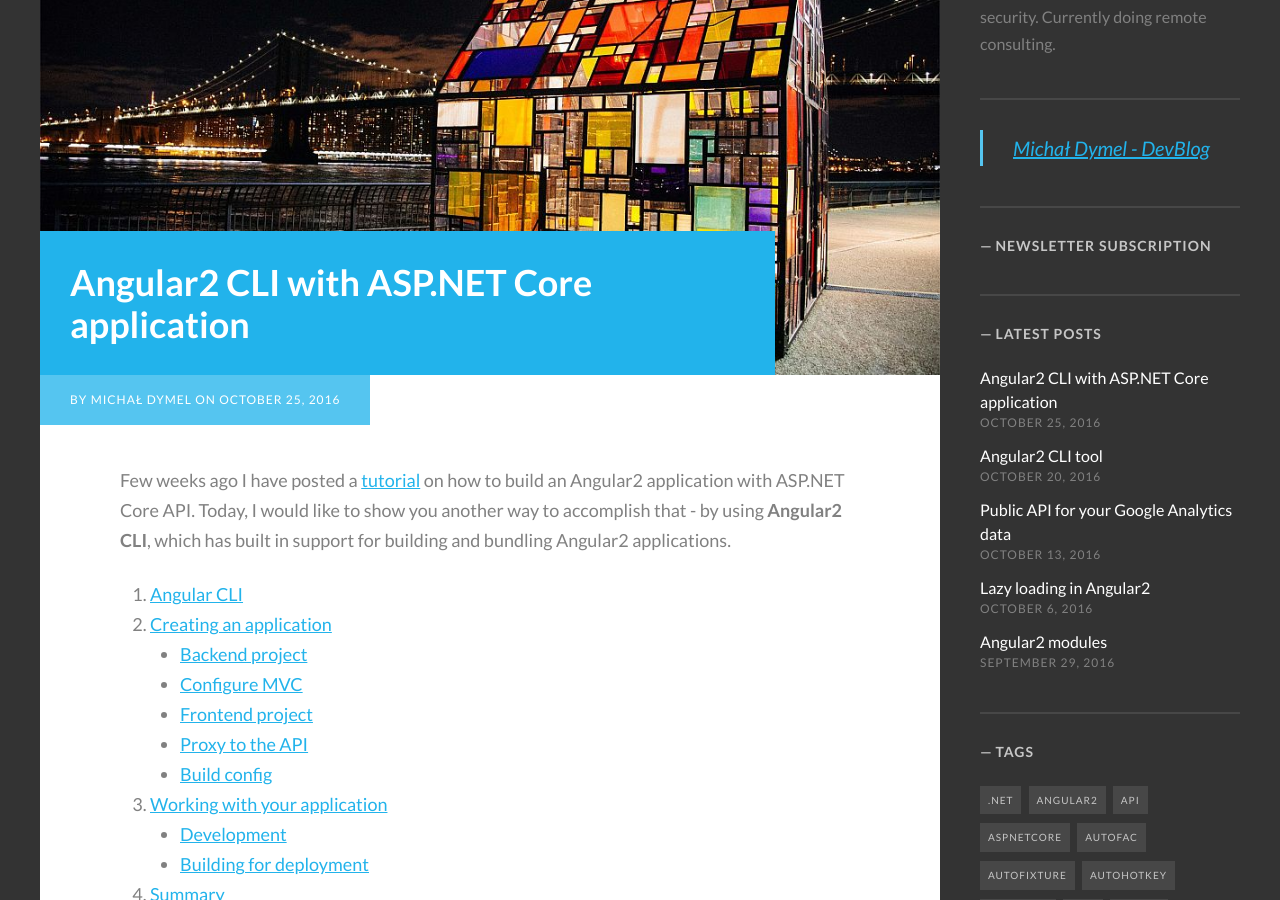
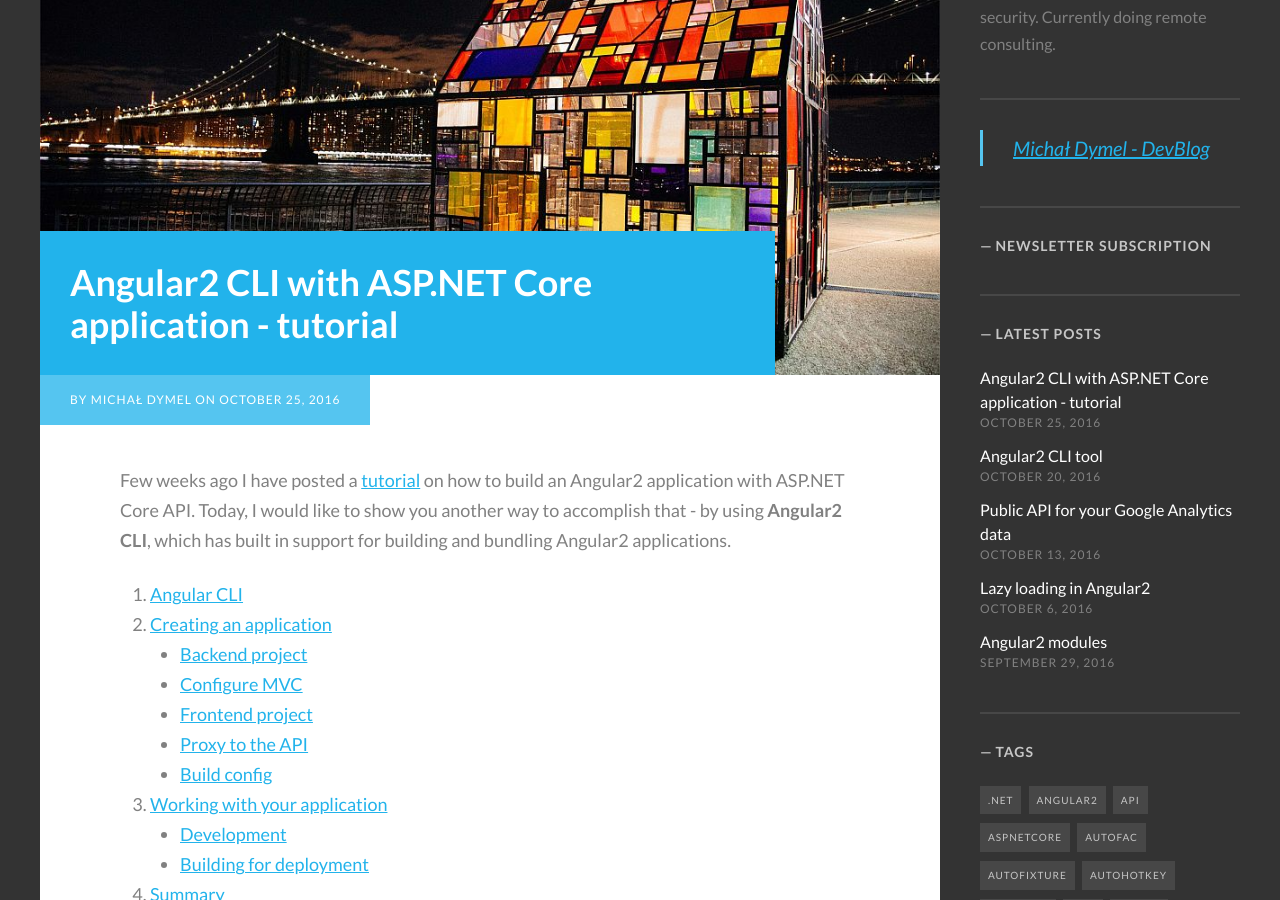
Before and after one commit to mdymel/devblog.dymel.pl, a Jekyll site: the page built from _posts/2016-10-25-angular2-cli-with-aspnet-core-application-tutorial.markdown, in a window 1280 px wide and 900 px high, scrolled down 359 px. Built offline with Jekyll 4.4.1, drawn with Linux system fonts in a browser that asks for light colours; some web fonts are replaced; comment, search, counter and statistics services are not loaded.

Commit message:
cli + asp tutorial improvements

```diff
--- a/_posts/2016-10-25-angular2-cli-with-aspnet-core-application.markdown
+++ b/_posts/2016-10-25-angular2-cli-with-aspnet-core-application-tutorial.markdown
@@ -1,11 +1,13 @@
 ---
 layout: post
-title: Angular2 CLI with ASP.NET Core application
+title: Angular2 CLI with ASP.NET Core application - tutorial
 date: '2016-10-25'
-featured: /images/posts/2016-10-25-angular2-cli-with-aspnet-core-application/featured.jpg
-image: /images/posts/2016-10-25-angular2-cli-with-aspnet-core-application/featured.jpg
+featured: /images/posts/2016-10-25-angular2-cli-with-aspnet-core-application-tutorial/featured.jpg
+image: /images/posts/2016-10-25-angular2-cli-with-aspnet-core-application-tutorial/featured.jpg
 tags:
+ - aspnetcore
  - angular2
+ - tutorial
 ---
 Few weeks ago I have posted a [tutorial](/2016/09/08/aspnet-core-with-angular2-tutorial/) on how to build an Angular2 application with ASP.NET Core API. Today, I would like to show you another way to accomplish that - by using **Angular2 CLI**, which has built in support for building and bundling Angular2 applications.
 
@@ -37,7 +39,7 @@
 ## <a name="backend-project"></a>Backend project
 Open Visual Studio and create a new ASP.NET Core project called Backend in the new solution. Name the solution with your project name.
 
-![backend project](/images/posts/2016-10-25-angular2-cli-with-aspnet-core-application/create-backend.png)
+![backend project](/images/posts/2016-10-25-angular2-cli-with-aspnet-core-application-tutorial/create-backend.png)
 
 ## <a name="configure-mvc"></a>Configure MVC
 Because we have created an empty project, we need to configure MVC and add support for static files. For that, you need to add these two packages to `project.json` file:
@@ -88,7 +90,7 @@
 ## <a name="frontend-project"></a>Frontend project
 Next, add a new Class Library project in this solution.
 
-![backend project](/images/posts/2016-10-25-angular2-cli-with-aspnet-core-application/create-frontend.png)
+![backend project](/images/posts/2016-10-25-angular2-cli-with-aspnet-core-application-tutorial/create-frontend.png)
 
 I have used the Class Library so that the frontend part is visible in the Visual Studio.
 
@@ -108,7 +110,7 @@
 
 The target value contains a port number. If you're using Visual Studio, you can read it from Frontend project properties.
 
-![front project properties](/images/posts/2016-10-25-angular2-cli-with-aspnet-core-application/proxy-conf.png)
+![front project properties](/images/posts/2016-10-25-angular2-cli-with-aspnet-core-application-tutorial/proxy-conf.png)
 
 This will pass all the API requests to the running ASP.NET Core application.
 
```
Also changed, not shown: images/posts/2016-10-25-angular2-cli-with-aspnet-core-application-tutorial/create-backend.png (renamed from images/posts/2016-10-25-angular2-cli-with-aspnet-core-application/create-backend.png), images/posts/2016-10-25-angular2-cli-with-aspnet-core-application-tutorial/create-frontend.png (renamed from images/posts/2016-10-25-angular2-cli-with-aspnet-core-application/create-frontend.png), images/posts/2016-10-25-angular2-cli-with-aspnet-core-application-tutorial/featured.jpg (renamed from images/posts/2016-10-25-angular2-cli-with-aspnet-core-application/featured.jpg), images/posts/2016-10-25-angular2-cli-with-aspnet-core-application-tutorial/proxy-conf.png (renamed from images/posts/2016-10-25-angular2-cli-with-aspnet-core-application/proxy-conf.png).
